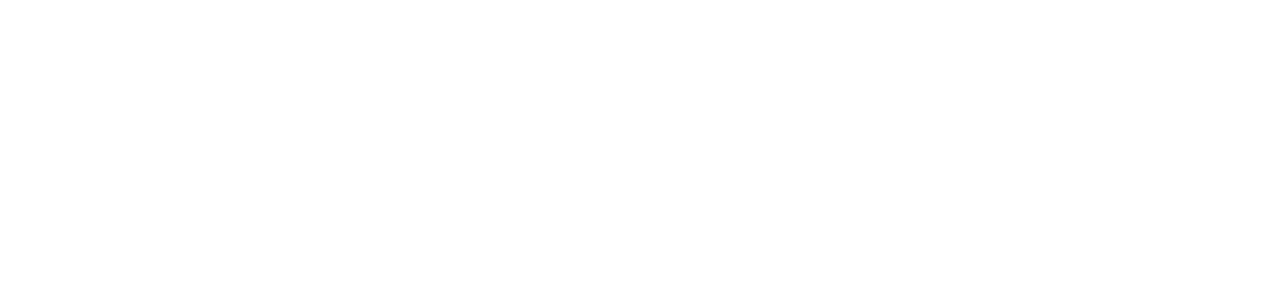
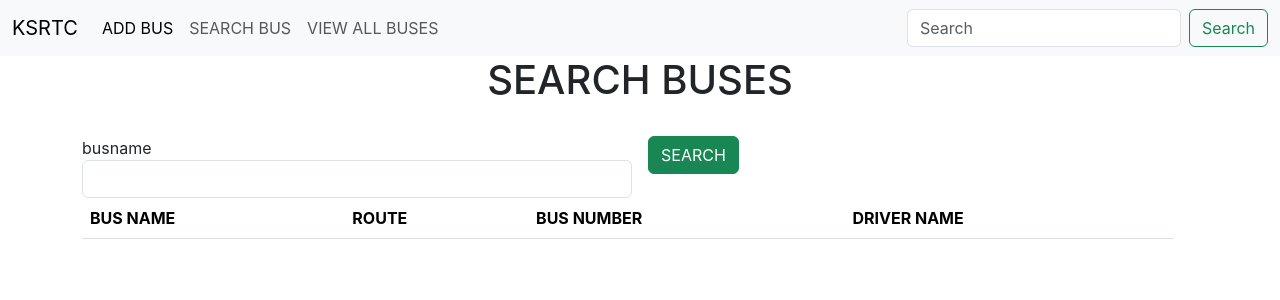
Before and after one commit to Anjalimaliakkal/ksrtcapp-React, a React (Create React App) app: page /search in a window 1280 px wide. Before the commit this address had no page. Shown: the top 300 px of the page. Built offline with nearby package versions, Linux system fonts and the light colour scheme.

Commit message:
searchbus error fixed

```diff
--- a/src/App.js
+++ b/src/App.js
@@ -4,6 +4,9 @@
 import SignIn from './components/SignIn';
 import SignUp from './components/SignUp';
 import Dashboard from './components/Dashboard';
+import AddBus from './components/AddBus';
+import SearchBus from './components/SearchBus.jsx';
+import ViewAll from './components/ViewAll';
 
 function App() {
   return (
@@ -12,6 +15,10 @@
      <Route path='/' element={<SignIn/>}/>
      <Route path='/SignUp' element={<SignUp/>}/>
      <Route path='/dashboard' element={<Dashboard/>}/>
+     <Route path='/AddBus' element={<AddBus/>}/>
+     <Route path='/search' element={<SearchBus/>}/>
+     <Route path='/ViewAll' element={<ViewAll/>}/>
+
     </Routes>
     </BrowserRouter>
   );
--- a/src/components/Dashboard.jsx
+++ b/src/components/Dashboard.jsx
@@ -1,8 +1,13 @@
 import React from 'react'
+import NavBar from './NavBar'
 
 const Dashboard = () => {
   return (
-    <div>Dashboard</div>
+    <div>
+
+      <NavBar/>
+
+    </div>
   )
 }
 
--- /dev/null
+++ b/src/components/SearchBus.jsx
@@ -0,0 +1,95 @@
+import React, { useState } from 'react'
+import NavBar from './NavBar'
+import axios from 'axios'
+
+const SearchBus = () => {
+    const [data, setData] = useState(
+        {
+            "busname": ""
+        }
+    )
+    const [result, setResult] = useState([])
+    const deleteBus = (id) => {
+        let input = { "_id": id }
+        axios.post("http://localhost:8081/delete",input).then(
+            (response) => {
+                console.log(response.data)
+                if (response.data.status == "success") {
+                    alert("deleted succesfully")
+                } else {
+                    alert("error in deletion")
+                }
+            }
+        ).catch().finally()
+    }
+
+    const inputHandler = (event) => {
+        setData({ ...data, [event.target.name]: event.target.value })
+    }
+    const readValue = () => {
+        console.log(data)
+        axios.post("http://localhost:8081/search", data).then(
+            (response) => {
+                setResult(response.data)
+            }
+        ).catch().finally()
+
+    }
+    return (
+        <div>
+            <NavBar/>
+            <h1><center>SEARCH BUSES</center></h1>
+            <br></br>
+            <div className="container">
+                <div className="row">
+                    <div className="col col-12 col-sm-12 col-md-12 col-lg-12 col-xl-12 col-xxl-12">
+                        <div className="row g-3">
+                            <div className="col col-12 col-sm-6 col-md-6 col-lg-6 col-xl-6 col-xxl-6">
+                                <label htmlFor="" className="form-label"></label>
+                                busname
+                                <input type="text" className="form-control" name='busname' value={data.busname} onChange={inputHandler} />
+                            </div>
+                            <div className="col col-12 col-sm-6 col-md-6 col-lg-6 col-xl-6 col-xxl-6">
+                                <button className="btn btn-success" onClick={readValue}>SEARCH</button>
+                            </div>
+                        </div>
+                    </div>
+                    <div className="row">
+                        <div className="col col-12 col-sm-12 col-md-12 col-lg-12 col-xl-12 col-xxl-12">
+                            <table class="table">
+                                <thead>
+                                    <tr>
+                                        <th scope="col">BUS NAME</th>
+                                        <th scope="col">ROUTE</th>
+                                        <th scope="col">BUS NUMBER</th>
+                                        <th scope="col">DRIVER NAME</th>
+
+                                    </tr>
+                                </thead>
+                                <tbody>
+                                    {
+                                        result.map(
+                                            (value, index) => {
+                                                return <tr>
+                                                    <th scope="row">{value.busname}</th>
+                                                    <td>{value.route}</td>
+                                                    <td>{value.busnumber}</td>
+                                                    <td>{value.drivername}</td>
+                                                    <td>
+                                                        <button className="btn btn-danger" onClick={() => { deleteBus(value._id) }}>DELETE</button>
+                                                    </td>
+                                                </tr>
+                                            }
+                                        )
+                                    }
+                                </tbody>
+                            </table>
+                        </div>
+                    </div>
+                </div>
+            </div>
+        </div>
+    )
+}
+
+export default SearchBus
```
